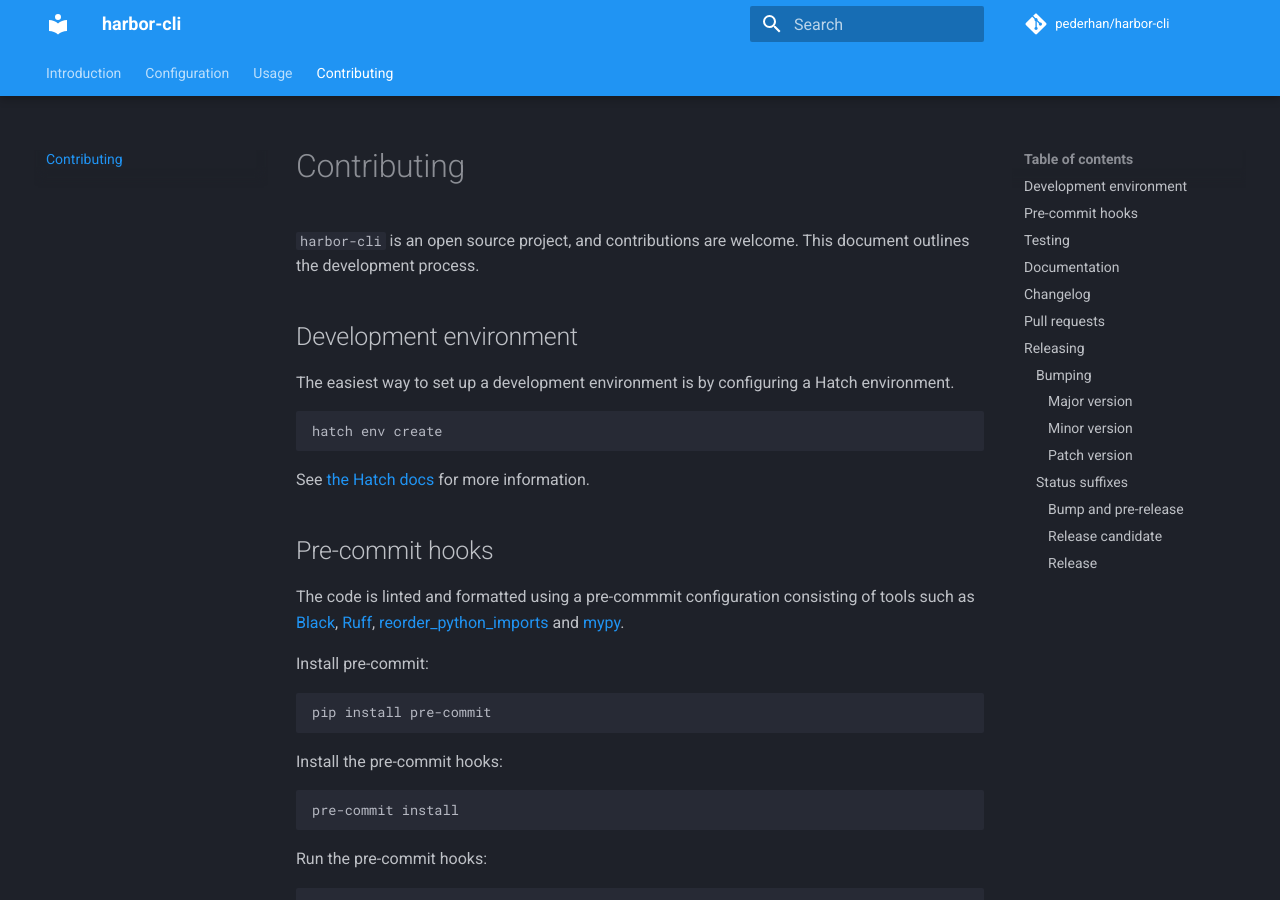
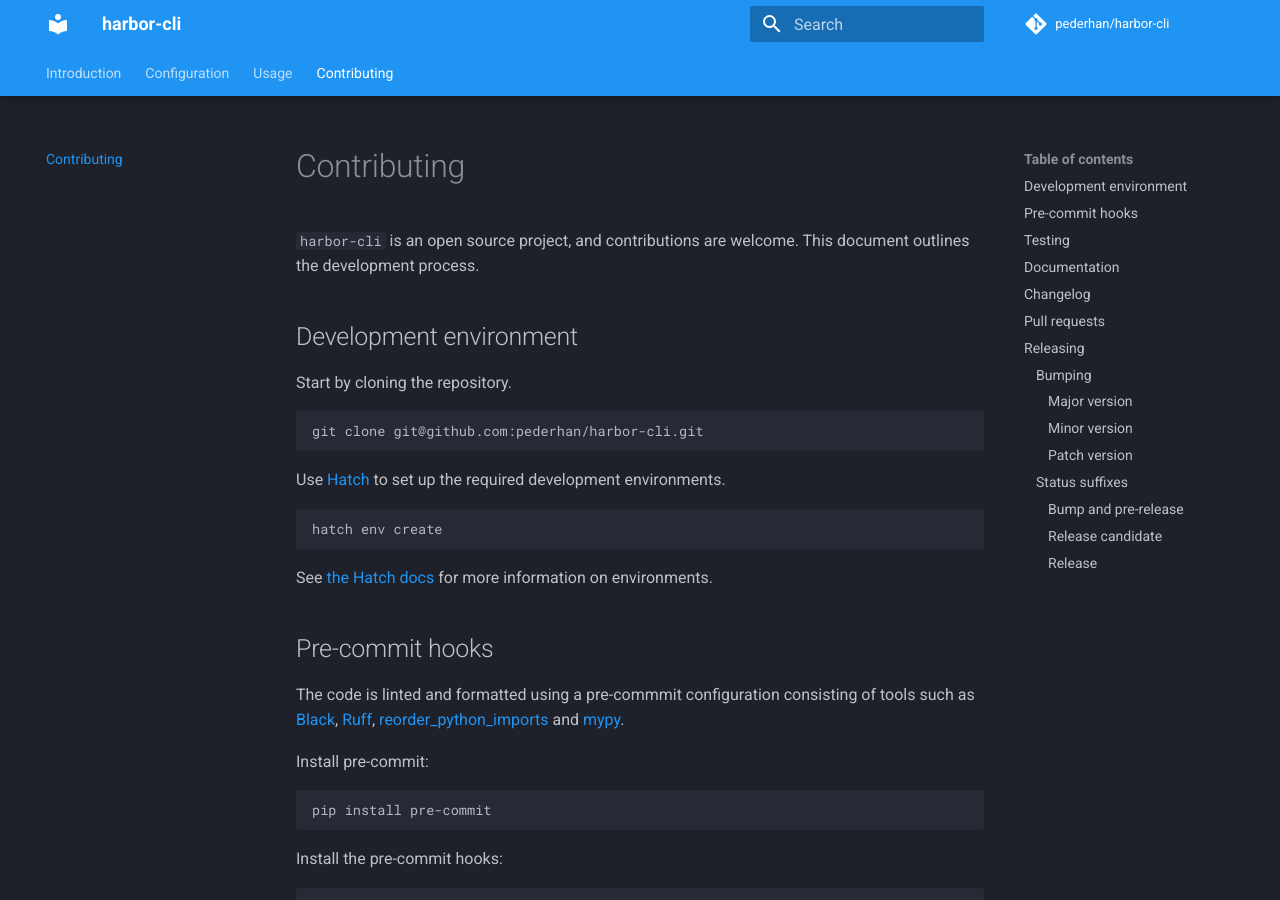
Before and after one commit to unioslo/harbor-cli, an MkDocs documentation site: the page built from docs/contributing.md, in a window 1280 px wide and 900 px high. Built offline with MkDocs 1.6.1 and Material for MkDocs 9.7.7, drawn with Linux system fonts in a browser that asks for light colours; comment, search, counter and statistics services are not loaded.

Commit message:
Docs: expand dev environment section

````diff
--- a/docs/contributing.md
+++ b/docs/contributing.md
@@ -4,13 +4,19 @@
 
 ## Development environment
 
-The easiest way to set up a development environment is by configuring a Hatch environment.
+Start by cloning the repository.
+
+```
+git clone git@github.com:pederhan/harbor-cli.git
+```
+
+Use [Hatch](https://hatch.pypa.io/latest/) to set up the required development environments.
 
 ```
 hatch env create
 ```
 
-See [the Hatch docs](https://hatch.pypa.io/latest/environment/) for more information.
+See [the Hatch docs](https://hatch.pypa.io/latest/environment/) for more information on environments.
 
 ## Pre-commit hooks
 
````
